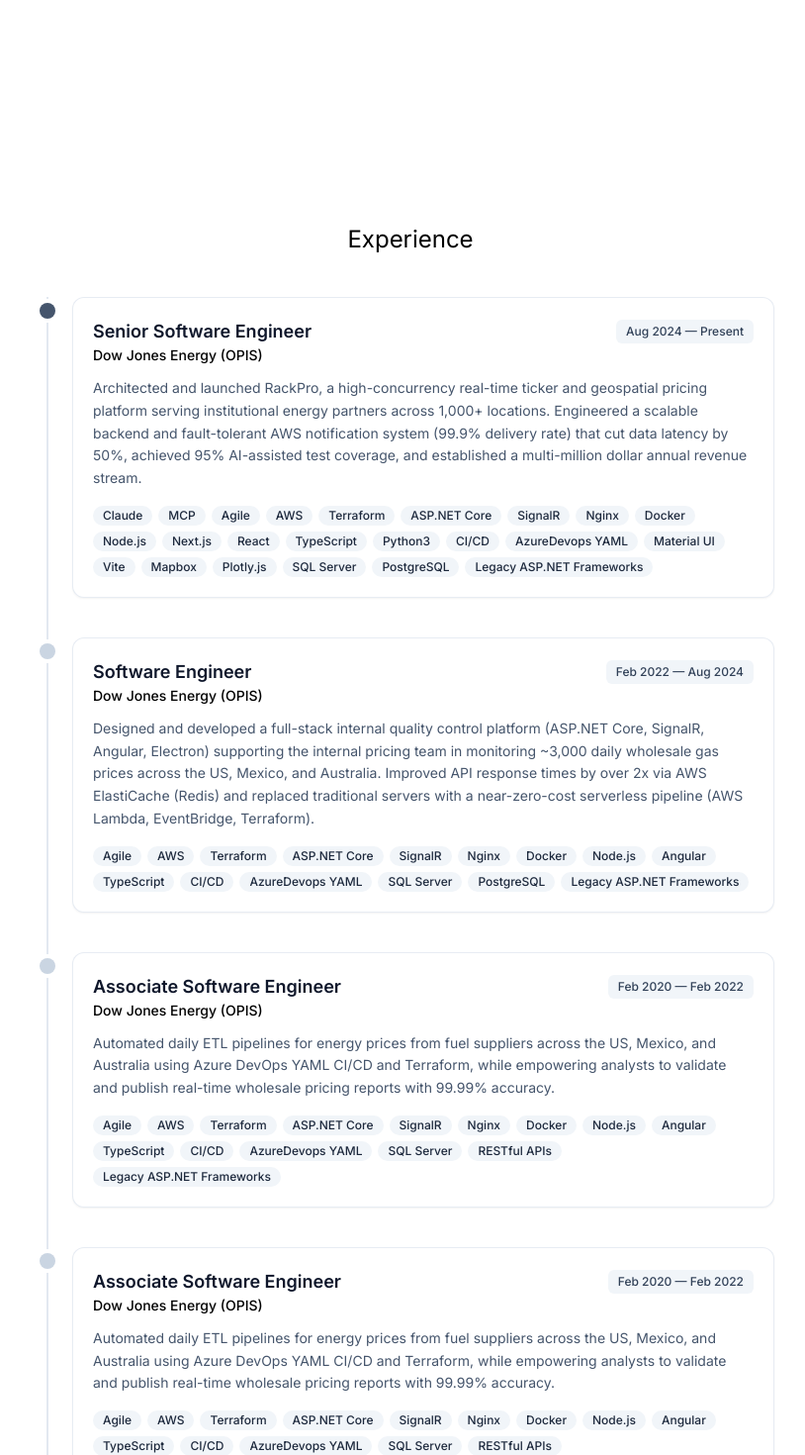
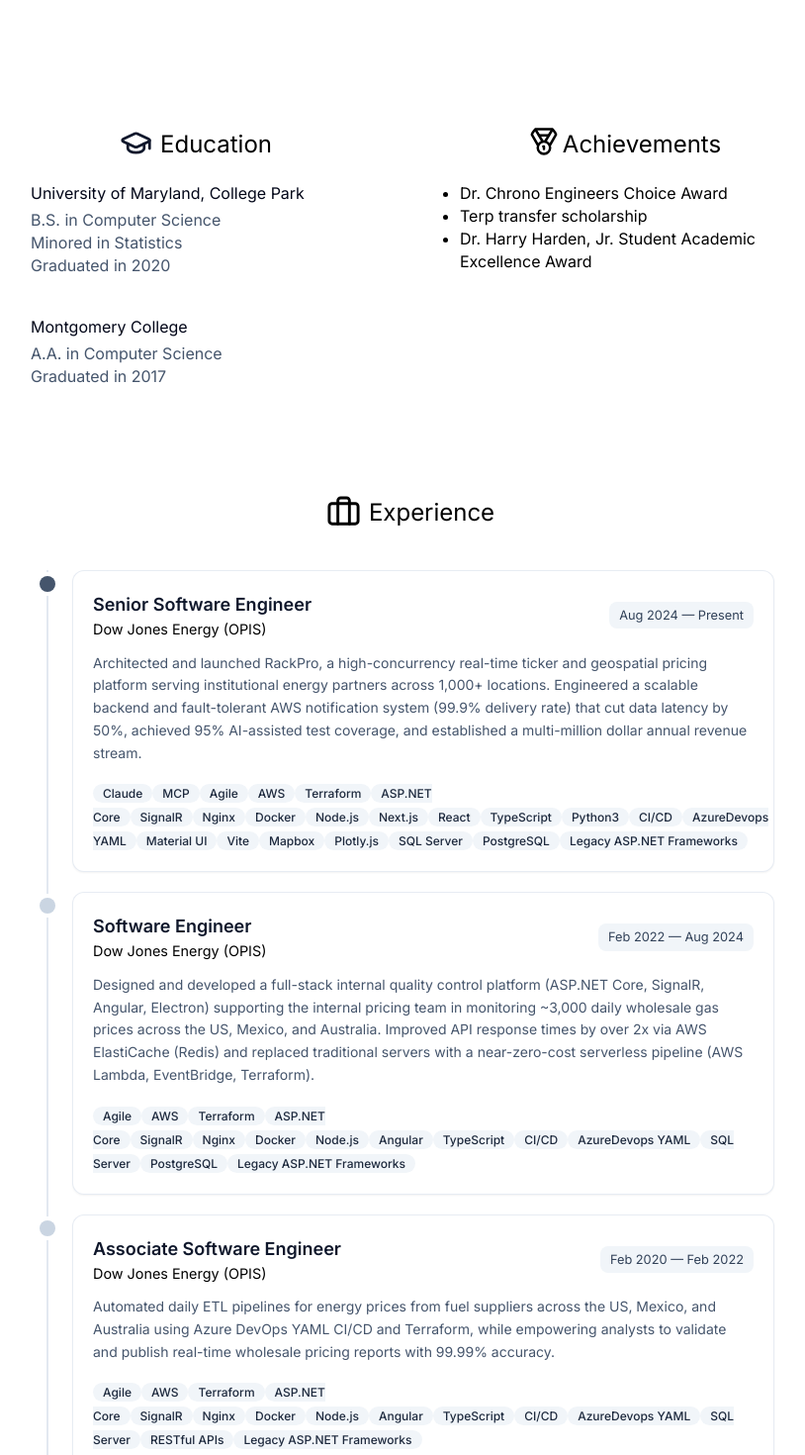
Before and after one commit to ssoemoe/ssoemoe.github.io, a React (Vite) app: page / in a window 1280 px wide. Shown: the part 440-1910 px from the top of the page at 99% size, without its empty margins (240-1054 px from the left). Built offline with nearby package versions, Linux system fonts and the light colour scheme.

Commit message:
feat: Education + Achievements sections

```diff
--- a/src/App.tsx
+++ b/src/App.tsx
@@ -4,10 +4,12 @@ import Navbar from "./components/navbar/Navbar";
 import type { NavbarLink } from "./components/navbar/types";
 import Contact from "./components/contact/Contact";
 import JobTimeline from "./components/timeline/Timeline";
+import Edu from "./components/edu/Edu";
+import Awards from "./components/awards/Awards";
 
 function App() {
     const navLinks: NavbarLink[] = [
-        { label: "Home", href: "#home" },
+        { label: "Home", href: "#" },
         { label: "Experience", href: "#xp" },
         { label: "Contact", href: "#contact" },
     ];
@@ -18,16 +20,27 @@ function App() {
             </p>
             <Navbar navLinks={navLinks} />
             <div className="px-10">
-                <div id="home" className="mt-50 mb-50 md:mt-50 md:mb-50 flex w-full justify-contents align-items">
+                <div
+                    id="home"
+                    className="mt-50 mb-50 md:mt-50 md:mb-50 flex w-full justify-contents align-items"
+                >
                     <Home />
+                </div>
+                <div
+                    id="about"
+                    className="mx-auto max-w-3xl grid grid-cols-1 md:grid-cols-2 mb-10 md:mb-15 gap-25"
+                >
+                    <div id="edu">
+                        <Edu />
+                    </div>
+                    <div id="awards">
+                        <Awards />
+                    </div>
                 </div>
                 <div id="xp">
                     <JobTimeline />
                 </div>
-                <div
-                    id="contact"
-                    className="w-full pr-5 mb-20"
-                >
+                <div id="contact" className="w-full pr-5 mb-20">
                     <Contact />
                 </div>
             </div>
--- /dev/null
+++ b/src/components/awards/Awards.tsx
@@ -0,0 +1,21 @@
+import { Medal } from "lucide-react";
+
+export default function Awards() {
+    return (
+        <>
+            <h1 className="w-full flex align-items justify-center heading mb-3 md:mb-5 fade-in-slide">
+                <Medal size={30} className="mr-1" />
+                Achievements
+            </h1>
+            <div className="mx-auto fade-in-slide">
+                <ol className="list-disc pl-5 md:pl-0 text-sm md:text-[1rem]">
+                    <li>Dr. Chrono Engineers Choice Award</li>
+                    <li>Terp transfer scholarship</li>
+                    <li>
+                        Dr. Harry Harden, Jr. Student Academic Excellence Award
+                    </li>
+                </ol>
+            </div>
+        </>
+    );
+}
--- /dev/null
+++ b/src/components/edu/Edu.tsx
@@ -0,0 +1,27 @@
+import { GraduationCap } from "lucide-react";
+import EduCard from "./EduCard";
+
+export default function Edu() {
+    return (
+        <>
+            <h1 className="w-full flex align-items justify-center heading mb-3 md:mb-5 fade-in-slide">
+                <GraduationCap size={33} className="text-slate-900 mr-2" />
+                Education
+            </h1>
+            <div className="mx-auto flex flex-col align-items justify-center gap-10 fade-in-slide">
+                <EduCard
+                    name={"University of Maryland, College Park"}
+                    lines={[
+                        "B.S. in Computer Science",
+                        "Minored in Statistics",
+                        "Graduated in 2020",
+                    ]}
+                />
+                <EduCard
+                    name={"Montgomery College"}
+                    lines={["A.A. in Computer Science", "Graduated in 2017"]}
+                />
+            </div>
+        </>
+    );
+}
--- /dev/null
+++ b/src/components/edu/EduCard.tsx
@@ -0,0 +1,24 @@
+interface EduCardProps {
+    name: string;
+    lines: string[];
+}
+
+export default function EduCard({ name, lines }: EduCardProps) {
+    return (
+        <div>
+            <div className="text-sm md:text-[1rem] text-slate-950 mb-1">
+                {name}
+            </div>
+            {lines.map((value, index) => {
+                return (
+                    <p
+                        key={index}
+                        className="text-slate-600 text-sm md:text-[1rem]"
+                    >
+                        {value}
+                    </p>
+                );
+            })}
+        </div>
+    );
+}
--- a/src/components/home/Home.tsx
+++ b/src/components/home/Home.tsx
@@ -4,8 +4,10 @@ import "./Home.css";
 export default function Home() {
     return (
         <section>
-            Hello there.👋<br/>
-            I'm Shane.<br/>
+            Hello there.👋&nbsp;
+            <br className="block md:hidden" />
+            I'm Shane.
+            <br />
             Nice to meet you.
         </section>
     );
--- a/src/components/timeline/Timeline.tsx
+++ b/src/components/timeline/Timeline.tsx
@@ -1,4 +1,4 @@
-import React from "react";
+import { Briefcase } from "lucide-react";
 import { EXPERIENCES } from "./experiences";
 
 export interface JobExperience {
@@ -20,12 +20,13 @@ export default function JobTimeline({ items = EXPERIENCES }: JobTimelineProps) {
     return (
         <section className="mx-auto max-w-3xl px-4 py-12 fade-in-slide">
             <h1 className="w-full flex align-items justify-center heading mb-3 md:mb-10">
+                <Briefcase size={35} className="mr-2" />
                 Experience
             </h1>
             {/* Vertical Timeline Rail */}
             <ol className="relative border-s-2 border-slate-200 dark:border-slate-800">
                 {items.map((job) => (
-                    <li key={job.id} className="mb-10 ms-6 last:mb-0">
+                    <li key={job.id} className="mb-5 ms-6 last:mb-0">
                         {/* Timeline Node / Dot */}
                         <span
                             aria-hidden="true"
@@ -41,17 +42,10 @@ export default function JobTimeline({ items = EXPERIENCES }: JobTimelineProps) {
                             {/* Header: Role, Company & Date */}
                             <div className="flex flex-col justify-between gap-1 sm:flex-row sm:items-center">
                                 <div>
-                                    <h3 className="text-lg font-semibold text-slate-900 dark:text-slate-100">
+                                    <h3 className="text-[0.9rem] md:text-lg font-semibold text-slate-900 dark:text-slate-100">
                                         {job.role}
                                     </h3>
-                                </div>
-
-                                <time className="mt-1 inline-flex w-fit items-center rounded-md bg-slate-100 px-2.5 py-1 text-xs font-medium text-slate-700 sm:mt-0 dark:bg-slate-800 dark:text-slate-300">
-                                    {job.period}
-                                </time>
-                            </div>
-
-                            <div className="flex flex-wrap items-center gap-x-2 text-sm font-medium">
+                                    <div className="flex flex-wrap items-center gap-x-2 text-[0.8rem] md:text-[0.9rem]">
                                         {job.companyUrl ? (
                                             <a
                                                 href={job.companyUrl}
@@ -65,13 +59,22 @@ export default function JobTimeline({ items = EXPERIENCES }: JobTimelineProps) {
                                             <span>{job.company}</span>
                                         )}
                                     </div>
+                                </div>
+
+                                <time
+                                    className="mt-1 inline-flex w-fit items-center rounded-lg bg-slate-100 px-2.5 py-1 text-slate-700 sm:mt-0 dark:bg-slate-800 dark:text-slate-300
+                                    text-[0.7rem] md:text-[0.8rem]"
+                                >
+                                    {job.period}
+                                </time>
+                            </div>
                             {/* Summary */}
-                            <p className="mt-3 text-sm leading-relaxed text-slate-600 dark:text-slate-300">
+                            <p className="hidden md:block mt-3 text-sm leading-relaxed text-slate-600 dark:text-slate-300">
                                 {job.summary}
                             </p>
                             {/* Tech / Skill Tags */}
                             {job.skills.length > 0 && (
-                                <div className="mt-4 flex flex-wrap gap-1.5">
+                                <div className="hidden md:block mt-4 flex flex-wrap gap-1.5">
                                     {job.skills.map((skill) => (
                                         <span
                                             key={skill}
--- a/src/components/timeline/experiences.ts
+++ b/src/components/timeline/experiences.ts
@@ -88,32 +88,6 @@ export const EXPERIENCES: JobExperience[] = [
         ],
     },
     {
-        id: "3",
-        role: "Associate Software Engineer",
-        company: "Dow Jones Energy (OPIS)",
-        companyUrl: "https://www.dowjones.com/",
-        period: "Feb 2020 — Feb 2022",
-        summary:
-            "Automated daily ETL pipelines for energy prices from fuel suppliers across the US, Mexico, and Australia using Azure DevOps YAML CI/CD and Terraform, while empowering analysts to validate and publish real-time wholesale pricing reports with 99.99% accuracy.",
-        skills: [
-            "Agile",
-            "AWS",
-            "Terraform",
-            "ASP.NET Core",
-            "SignalR",
-            "Nginx",
-            "Docker",
-            "Node.js",
-            "Angular",
-            "TypeScript",
-            "CI/CD",
-            "AzureDevops YAML",
-            "SQL Server",
-            "RESTful APIs",
-            "Legacy ASP.NET Frameworks",
-        ],
-    },
-    {
         id: "4",
         role: "Fullstack Software Engineer (part-time)",
         company: "SpringGem Weather Information LLC",
--- a/src/index.css
+++ b/src/index.css
@@ -14,6 +14,7 @@
   text-rendering: optimizeLegibility;
   -webkit-font-smoothing: antialiased;
   -moz-osx-font-smoothing: grayscale;
+  scroll-behavior: smooth;
 }
 
 h1 {
```
Lines whose indentation alone changed are shown as unchanged.
